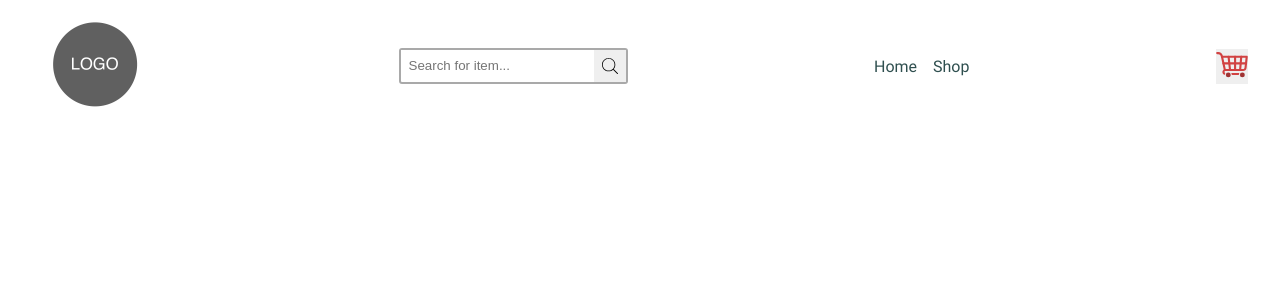
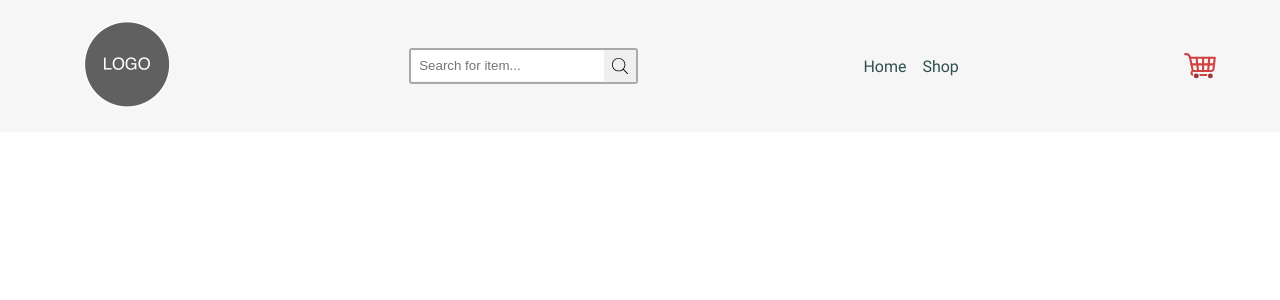
Before and after one commit to RogerEaux/online-shop, a React (Vite) app: page / in a window 1280 px wide. Shown: the top 300 px of the page. Built offline with nearby package versions, Linux system fonts and the light colour scheme.

Commit message:
Add sticky positioning and styles

```diff
--- a/src/styles/NavBar.module.css
+++ b/src/styles/NavBar.module.css
@@ -2,7 +2,11 @@
   display: flex;
   justify-content: space-between;
   align-items: center;
-  margin: 0 32px;
+  position: sticky;
+  top: 0;
+  background-color: rgba(211, 211, 211, 0.2);
+  backdrop-filter: blur(32px);
+  padding: 0 64px;
 }
 
 .logo > img {
@@ -13,9 +17,11 @@
 .cart {
   border: none;
   cursor: pointer;
+  background-color: transparent;
 }
 
 .cart > img {
+  display: block;
   height: 32px;
   width: auto;
 }
```
